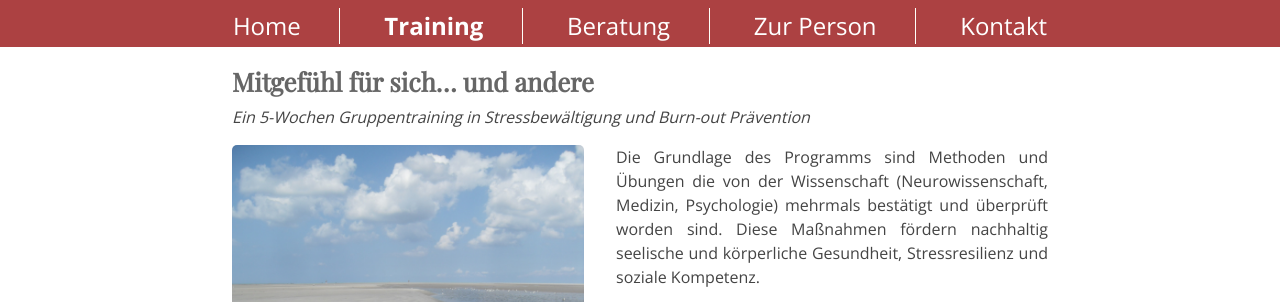
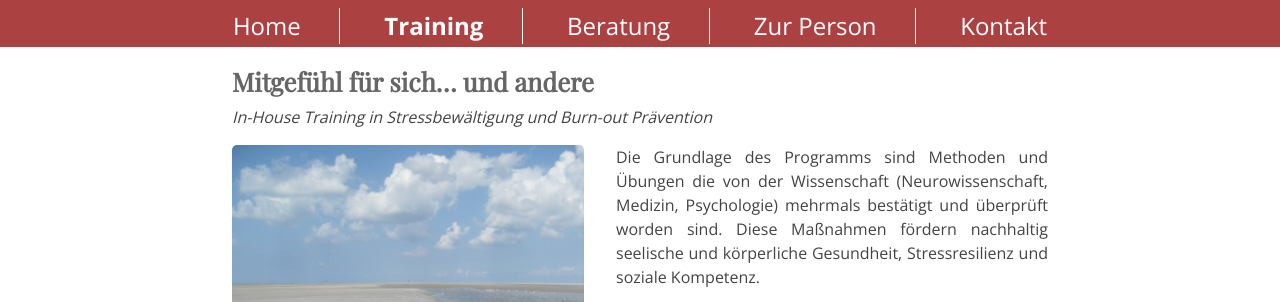
Before and after one commit to herzweite/herzweite.github.io, a Jekyll site: the page built from training.md, in a window 1280 px wide. Shown: the part 123-425 px from the top of the page. Built offline with Jekyll 4.4.1, drawn with Linux system fonts in a browser that asks for light colours; some web fonts are replaced; Markdown is read by kramdown in place of the engine named in the settings; comment, search, counter and statistics services are not loaded.

Commit message:
Update training.md

```diff
--- a/training.md
+++ b/training.md
@@ -4,7 +4,7 @@ title: Training
 ---
 
 #Mitgefühl für sich... und andere
-*Ein 5-Wochen Gruppentraining in Stressbewältigung und Burn-out Prävention*
+*In-House Training in Stressbewältigung und Burn-out Prävention*
 
 ![Bild zu Training](/images/training.jpg)
 
```
